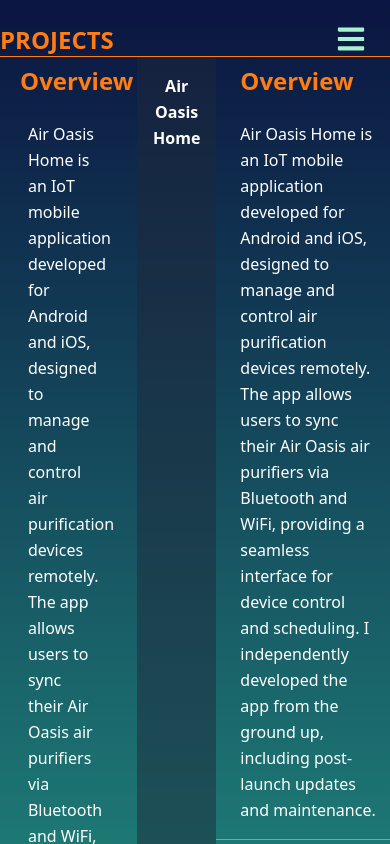
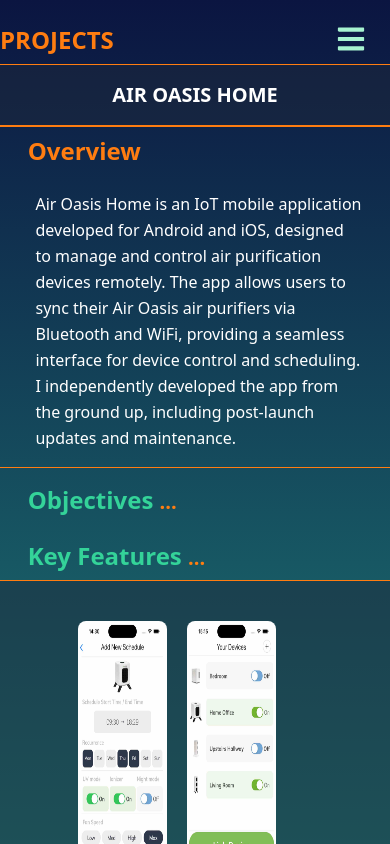
Before and after one commit to MylesPillay/Dev-Portfolio, a Next.js app: page /projects in a window 390 px wide. Built offline with nearby package versions, Linux system fonts and the light colour scheme.

Commit message:
mobile styles progress on projects

```diff
--- a/src/app/components/projects/MediumScreenPorjectAccordian.tsx
+++ b/src/app/components/projects/MediumScreenPorjectAccordian.tsx
@@ -116,7 +116,7 @@
 							: ""
 					}`}>
 					<button
-						className={`w-full text-left text-2xl p-4 py-2 font-semibold ${
+						className={`w-full md:text-left text-justify text-2xl p-4 py-2 font-semibold ${
 							activeSection === section.title
 								? "text-orangeflame"
 								: "text-emerald-400"
@@ -129,7 +129,7 @@
 						</span>
 					</button>
 					{activeSection === section.title && (
-						<div className='p-4 text-white justify-start ml-[2vw] w-[80%]'>
+						<div className='p-4 text-white justify-start ml-[2vw] md:w-[80%] w-[100%'>
 							{renderContent(section)}
 						</div>
 					)}
--- a/src/app/components/projects/MediumScreenProjectSkillsComponent.tsx
+++ b/src/app/components/projects/MediumScreenProjectSkillsComponent.tsx
@@ -11,22 +11,21 @@
 }) => {
 	return (
 		<div
-			className={`flex flex-col w-full px-[5%]  h-auto max-w-[88%] justify-start pr-2  py-[3vh] rounded-r-lg
+			className={`flex flex-col w-full px-[5%]   h-auto md:max-w-[88%] max-w-[100%] justify-start pr-2  py-[3vh] rounded-r-lg
 
     `}
 			style={{
 				borderLeft: "none"
 			}}>
-			<h2 className='lg:text-lg text-md text-left font-bold mb-3 text-orangeflame'>
+			<h2 className='lg:text-lg text-md text- font-bold mb-3 text-orangeflame'>
 				Skills / CodeStack
 			</h2>
 
-			<ul
-				className={`flex flex-wrap  text-left  justify-start  text-md font-medium`}>
+			<ul className={` flex flex-wrap text-center  text-md font-medium`}>
 				{selectedProject.skills.map((skill, index) => (
 					<li
 						key={index}
-						className={`mb-2 mr-4  text-white text-justify
+						className={`mb-2 mr-4  text-white
 
       `}>
 						{skill}
--- /dev/null
+++ b/src/app/components/projects/MobileProjectLayout.tsx
@@ -0,0 +1,105 @@
+import React, { Dispatch, SetStateAction } from "react";
+import MobileProjectTitleStickyHeader from "../../components/projects/MobileProjectTitleStickyHeader";
+import MediumScreenProjectAccordion from "../../components/projects/MediumScreenPorjectAccordian";
+import MediumMobileAppProjectImages from "../../components/projects/MediumMobileAppProjectImages";
+import MediumScreenProjectSkillsComponent from "../../components/projects/MediumScreenProjectSkillsComponent";
+import ProjectImagePagination from "../../components/projects/ProjectImagePagination";
+import ImagesFormatSelector from "../../components/projects/ImagesFormatSelector";
+import { Project } from "./ProjectsObject";
+import { on } from "events";
+
+interface MobileProjectLayoutProps {
+	selectedProject: Project;
+	viewMode: "web" | "mobile";
+	setViewMode: (mode: "web" | "mobile") => void;
+	currentImageIndex: number;
+	setCurrentImageIndex: Dispatch<SetStateAction<number>>;
+	setActiveSection: (section: string) => void;
+	activeSection: string;
+	onPrevImage: () => void;
+	onNextImage: () => void;
+}
+const MobileProjectLayout = ({
+	selectedProject,
+	viewMode,
+	setViewMode,
+	currentImageIndex,
+	setCurrentImageIndex,
+	activeSection,
+	setActiveSection,
+	onPrevImage,
+	onNextImage
+}: MobileProjectLayoutProps) => {
+	return (
+		<div className='md:hidden flex  flex-col w-full mx-auto h-auto'>
+			<MobileProjectTitleStickyHeader
+				projectTitle={selectedProject.name}
+			/>
+			<div
+				className={`md:hidden flex  flex-col align-middle items-center justify-between w-full overflow-y-scroll  overflow-x-hidden `}>
+				<div className='w-full mx-auto h-auto justify-center items-center align-middle'>
+					<MediumScreenProjectAccordion
+						selectedProject={selectedProject}
+						topAccordion={true}
+						activeSection={activeSection}
+						setActiveSection={setActiveSection}
+					/>
+				</div>
+				<div
+					// className={`group pointer-events-none md:pointer-events-auto lg:min-h-[100vh] lg:max-h-[100vh] mt-0.5 lg:h-auto lg:w-[40vw] min-w-[30vw] h-[40vh] max-w-[45%] sticky lg:top-0 md:right-0  lg:flex flex-col justify-center items-center `}
+					className='w-full mx-auto h-full justify-center items-center align-middle'>
+					<div className='flex w-full justify-center items-center'>
+						{selectedProject.images.mobile.length > 0 &&
+						selectedProject.images.web.length > 0 ? (
+							<ImagesFormatSelector
+								selectedProject={selectedProject}
+								viewMode={viewMode}
+								setViewMode={setViewMode}
+								headerPosition={false}
+							/>
+						) : (
+							<></>
+						)}
+					</div>
+					<div className='h-auto w-[100%] overflow-x-hidden py-10  bg-slate-800 bg-opacity-50 pl-[20vw] justify-evenly align-middle items-center'>
+						<div className=' flex flex-col  w-[70%] self-center items-center overflow-x-scroll'>
+							<MediumMobileAppProjectImages
+								// hovered={isImageContainerHovered}
+								images={selectedProject.images.mobile}
+								currentImageIndex={currentImageIndex}
+							/>
+							{/* <div className='w-full h-auto justify-center items-center'> */}
+							<ProjectImagePagination
+								hovered={true}
+								currentImageIndex={currentImageIndex}
+								totalImages={
+									selectedProject.images.mobile.length
+								}
+								onPageChange={(index) =>
+									setCurrentImageIndex(index)
+								}
+								onPrevImage={onPrevImage}
+								onNextImage={onNextImage}
+							/>
+							{/* </div> */}
+						</div>
+					</div>
+				</div>
+
+				<MediumScreenProjectAccordion
+					selectedProject={selectedProject}
+					topAccordion={false}
+					activeSection={activeSection}
+					setActiveSection={setActiveSection}
+				/>
+				<div className='w-[100%] h-auto my-10 bg-slate-800 bg-opacity-50 border-emerald-600 border-y-4'>
+					<MediumScreenProjectSkillsComponent
+						selectedProject={selectedProject}
+					/>
+				</div>
+			</div>
+		</div>
+	);
+};
+
+export default MobileProjectLayout;
--- a/src/app/components/projects/MobileProjectTitleStickyHeader.tsx
+++ b/src/app/components/projects/MobileProjectTitleStickyHeader.tsx
@@ -6,8 +6,8 @@
 	return (
 		<div className='sticky top-0 bg-slate-800 bg-opacity-50 w-full p-4 border-t border-b border-orangeflame z-10'>
 			<div className='w-full justify-center'>
-				<h1 className='lg:text-xl sm:text-md font-semibold text-center text-white'>
-					{projectTitle}
+				<h1 className=' text-xl font-semibold text-center text-white'>
+					{projectTitle.toUpperCase()}
 				</h1>
 			</div>
 		</div>
--- a/src/app/components/projects/ProjectHeader.tsx
+++ b/src/app/components/projects/ProjectHeader.tsx
@@ -43,7 +43,7 @@
 				</button>
 				<div className='fixed  top-4 z-50'>
 					{projectsMenuOpen && (
-						<div className=' fixed left-0 inset-0 p-8 h-[38vh] w-[50%] ml-[10.7vw] bg-deepBlueBg z-40 border-emerald-200 border-r border-b'>
+						<div className=' fixed left-0 inset-0 p-8 h-[38vh] w-[50%] ml-[10.7vw] bg-deepBlueBg z-40 border-emerald-200 border-x border-b'>
 							<div className='flex flex-col items-start p-2 h-[10%]'>
 								<ul className='flex flex-col font-medium w-full pl-2 pt-2'>
 									{projects.map((project, index) => (
--- a/src/app/projects/page.tsx
+++ b/src/app/projects/page.tsx
@@ -16,11 +16,13 @@
 import MediumScreenProjectAccordion from "../components/projects/MediumScreenPorjectAccordian";
 import MediumMobileAppProjectImages from "../components/projects/MediumMobileAppProjectImages";
 import MediumScreenProjectSkillsComponent from "../components/projects/MediumScreenProjectSkillsComponent";
+import MobileProjectLayout from "../components/projects/MobileProjectLayout";
 
 const ProjectsDisplay = (): JSX.Element => {
 	const [selectedProjectIndex, setSelectedProjectIndex] = useState(0);
 	const [viewMode, setViewMode] = useState<"web" | "mobile">("mobile");
 	const selectedProject = projects[selectedProjectIndex];
+	const mobileProjectNextUp = projects[selectedProjectIndex + 1];
 	const [currentImageIndex, setCurrentImageIndex] = useState<number>(0);
 	const images =
 		viewMode === "web"
@@ -110,7 +112,7 @@
 
 				{selectedProjectIndex === 0 || selectedProjectIndex === 3 ? (
 					<div
-						className={`relative flex h-auto overflow-y-scroll w-screen max-w-[100vw] lg:min-h-[85vh] min-h-screen  overflow-x-hidden `}>
+						className={`relative flex flex-col h-auto overflow-y-scroll w-screen max-w-[100vw] lg:min-h-[85vh] min-h-screen  overflow-x-hidden `}>
 						{/* HIDES AT md: */}
 						<div
 							onMouseEnter={() =>
@@ -190,7 +192,7 @@
 						{/* md: screens to lg: screens  */}
 
 						<div
-							className={`sm:hidden md:flex lg:hidden md:flex-col align-middle items-center justify-between lg:w-full overflow-y-scroll  overflow-x-hidden md:pt-[4vh] h-auto pb-[10vh]`}>
+							className={`hidden md:flex lg:hidden md:flex-col align-middle items-center justify-between lg:w-full overflow-y-scroll  overflow-x-hidden md:pt-[4vh] h-auto pb-[10vh]`}>
 							<div className='w-full mx-auto h-auto justify-center items-center align-middle'>
 								<MediumScreenProjectAccordion
 									selectedProject={selectedProject}
@@ -261,7 +263,7 @@
 								activeSection={activeSection}
 								setActiveSection={setActiveSection}
 							/>
-							<div className='w-[100%] h-auto my-10 bg-slate-800 bg-opacity-50 border-tealAccent border-y-2'>
+							<div className='w-[100%] h-auto my-10 bg-slate-800 bg-opacity-50 border-tealAccent border-y-4'>
 								<MediumScreenProjectSkillsComponent
 									selectedProject={selectedProject}
 								/>
@@ -269,28 +271,57 @@
 						</div>
 
 						{/* HIDES at SCREEN ABOVE md:  */}
-						<div className='md:hidden flex w-full mx-auto h-auto'>
+
+						<MobileProjectLayout
+							selectedProject={selectedProject}
+							viewMode={viewMode}
+							setViewMode={setViewMode}
+							currentImageIndex={currentImageIndex}
+							setCurrentImageIndex={setCurrentImageIndex}
+							setActiveSection={setActiveSection}
+							activeSection={activeSection}
+							onPrevImage={() =>
+								setCurrentImageIndex(
+									(prevIndex) => prevIndex - 1
+								)
+							}
+							onNextImage={() =>
+								setCurrentImageIndex(
+									(prevIndex) => prevIndex + 1
+								)
+							}
+						/>
+
+						{/* NEXT UP PROJECT HEADER FOOTER  */}
+						<div className='flex md:hidden justify-center items-center w-full h-auto'>
 							<MobileProjectTitleStickyHeader
-								projectTitle={selectedProject.name}
-							/>
-							<ProjectAccordionWeb
-								selectedProject={selectedProject}
-								imageContainerHovered={isImageContainerHovered}
-								activeSection={activeSection}
-								setActiveSection={setActiveSection}
+								projectTitle={nextProjectName}
 							/>
 						</div>
+						{/* HIDES at SCREEN ABOVE md:  */}
+						<MobileProjectLayout
+							selectedProject={mobileProjectNextUp}
+							viewMode={viewMode}
+							setViewMode={setViewMode}
+							currentImageIndex={currentImageIndex}
+							setCurrentImageIndex={setCurrentImageIndex}
+							setActiveSection={setActiveSection}
+							activeSection={activeSection}
+							onPrevImage={() =>
+								setCurrentImageIndex(
+									(prevIndex) => prevIndex - 1
+								)
+							}
+							onNextImage={() =>
+								setCurrentImageIndex(
+									(prevIndex) => prevIndex + 1
+								)
+							}
+						/>
 					</div>
 				) : (
 					<></>
 				)}
-
-				{/* NEXT UP PROJECT HEADER FOOTER  */}
-				<div className='flex md:hidden justify-center items-center w-full h-auto'>
-					<MobileProjectTitleStickyHeader
-						projectTitle={nextProjectName}
-					/>
-				</div>
 
 				{/* <div
 							className={`group pointer-events-none md:pointer-events-auto lg:min-h-[100vh] lg:max-h-[100vh] mt-0.5 lg:h-auto lg:w-[40vw] min-w-[30vw] h-[40vh] max-w-[100%] lg:sticky lg:top-0 md:right-0 hidden lg:flex flex-col justify-center items-center ${
```
